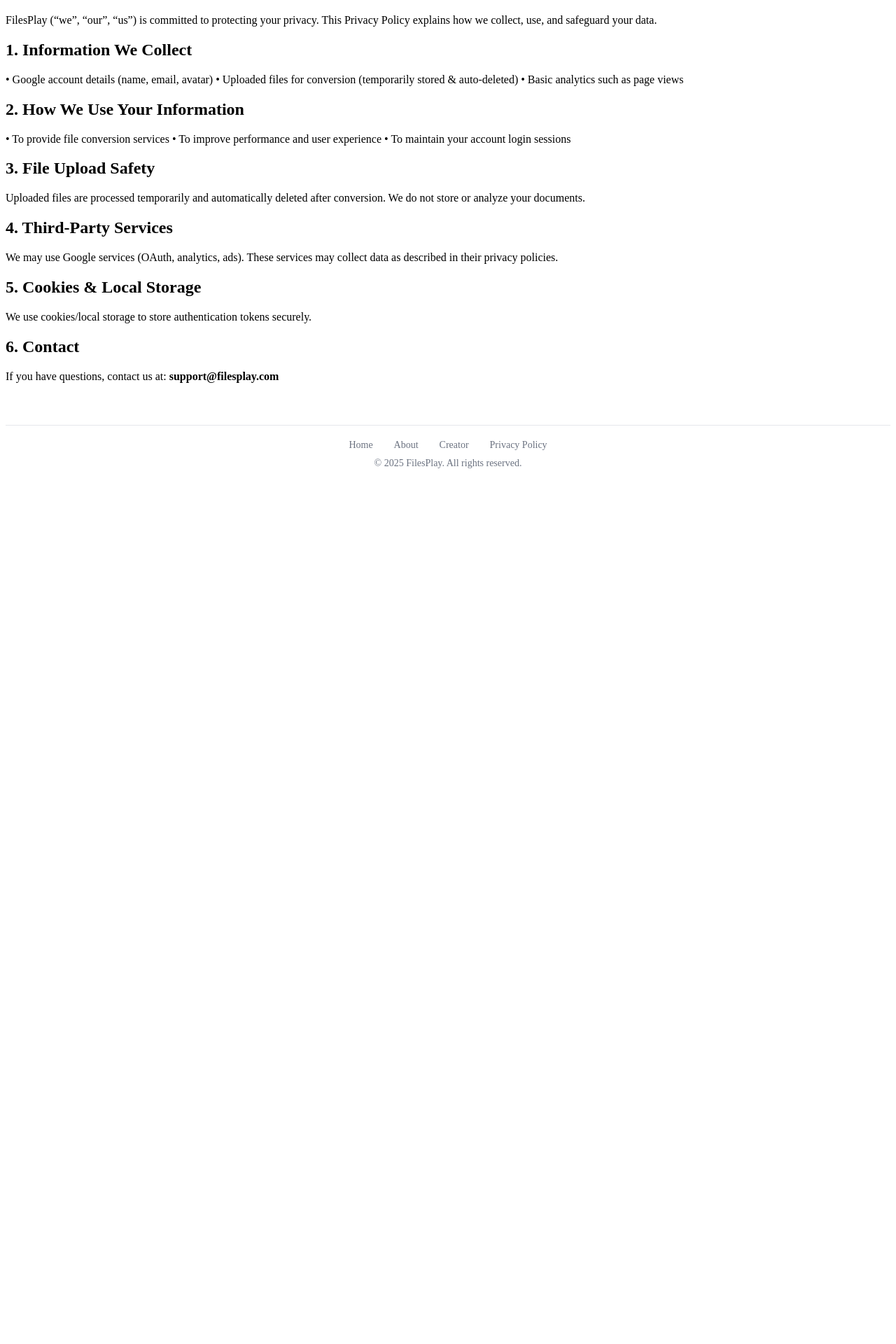
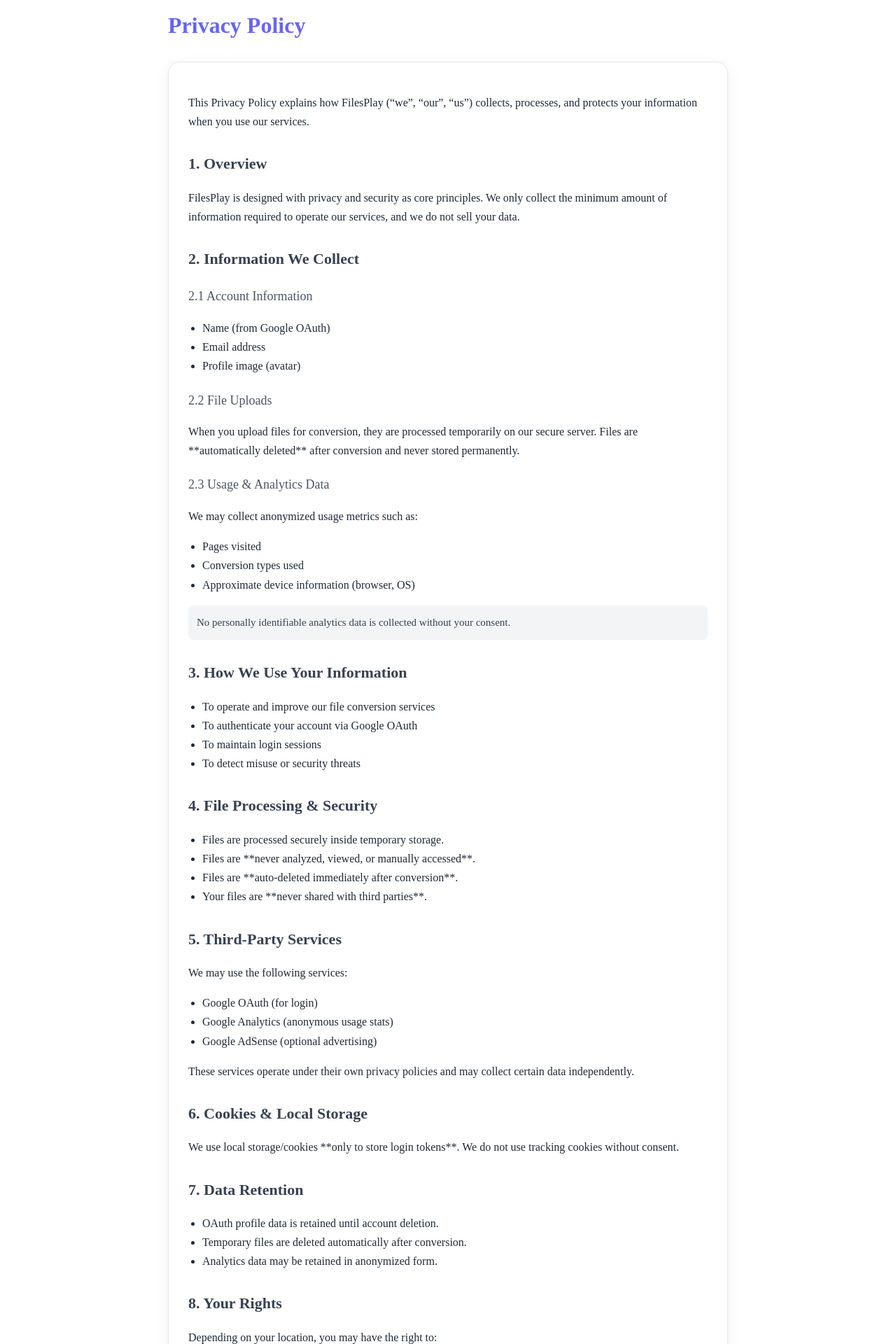
Before and after one commit to borradevendar/filesPlay_frontend, a React app: page /privacy in a window 1280 px wide. Shown: the part 60-1980 px from the top of the page at 70% size. Before the commit the page ends 800 px from the top, so only its background shows below. Built offline with nearby package versions, Linux system fonts and the light colour scheme; no server answers; the HTML template or start-up script is replaced by a standard one.

Commit message:
added privacy policy

```diff
--- a/src/pages/About.tsx
+++ b/src/pages/About.tsx
@@ -1,27 +1,67 @@
-// src/pages/About.tsx
 export default function About() {
   return (
-    <div className="p-8 max-w-3xl mx-auto text-gray-800">
-      <h1 className="text-3xl font-bold mb-4">About FilesPlay</h1>
+    <div
+      style={{
+        maxWidth: "720px",
+        margin: "0 auto",
+        padding: "40px 24px",
+        color: "#1F2937",
+        lineHeight: 1.7,
+      }}
+    >
+      {/* Header */}
+      <h1
+        style={{
+          fontSize: "32px",
+          fontWeight: 700,
+          marginBottom: "16px",
+          background: "linear-gradient(to right, #2563EB, #3B82F6)",
+          WebkitBackgroundClip: "text",
+          color: "transparent",
+        }}
+      >
+        About FilesPlay
+      </h1>
 
-      <p className="mb-4">
-        FilesPlay is a modern, fast and free file-conversion platform built to help
-        users quickly convert documents with maximum privacy and simplicity.
-      </p>
+      {/* Description Card */}
+      <div
+        style={{
+          background: "white",
+          padding: "24px",
+          borderRadius: "16px",
+          boxShadow: "0 4px 20px rgba(0,0,0,0.06)",
+          border: "1px solid #E5E7EB",
+        }}
+      >
+        <p style={{ marginBottom: "16px", fontSize: "16px" }}>
+          <strong>FilesPlay</strong> is a modern, fast, and free file conversion tool
+          designed to make your workflow simple and stress-free. Upload a file,
+          hit convert, download — that’s it.
+        </p>
 
-      <p className="mb-4">
-        We believe tools shouldn't be locked behind paywalls or intrusive ads.
-        Our goal is to provide a clean and accessible experience for everyone.
-      </p>
+        <p style={{ marginBottom: "16px", fontSize: "16px" }}>
+          We believe essential tools should be open, accessible, and reliable —
+          without paywalls, or complicated interfaces.
+        </p>
 
-      <p className="mb-4">
-        Currently, FilesPlay supports converting Word documents to PDF, with many
-        more file formats planned for the future.
-      </p>
+        <p style={{ marginBottom: "16px", fontSize: "16px" }}>
+          Today, FilesPlay supports converting <strong>Word → PDF</strong>.
+          In upcoming releases, we plan to add more document and media formats.
+        </p>
 
-      <p className="mt-6 font-semibold">
-        Thank you for using FilesPlay!
-      </p>
+        <p
+          style={{
+            marginTop: "24px",
+            fontWeight: 600,
+            fontSize: "17px",
+            color: "#374151",
+          }}
+        >
+          Thank you for using FilesPlay ❤️
+          <br />
+          We’re just getting started.
+        </p>
+      </div>
     </div>
   );
 }
--- a/src/pages/Dashboard.tsx
+++ b/src/pages/Dashboard.tsx
@@ -69,7 +69,7 @@
   return (
     <div
       style={{
-        minHeight: "100vh",
+        minHeight: "70vh",
         background: "#f7f9fc",
         padding: "40px 20px",
         display: "flex",
--- a/src/pages/PrivacyPolicy.tsx
+++ b/src/pages/PrivacyPolicy.tsx
@@ -1,48 +1,196 @@
-// src/pages/PrivacyPolicy.tsx
 export default function PrivacyPolicy() {
   return (
-    <div className="p-8 max-w-3xl mx-auto text-gray-800">
-      <h1 className="text-3xl font-bold mb-4">Privacy Policy</h1>
-      <p className="mb-4">
-        FilesPlay (“we”, “our”, “us”) is committed to protecting your privacy.
-        This Privacy Policy explains how we collect, use, and safeguard your data.
+    <div
+      style={{
+        maxWidth: "800px",
+        margin: "0 auto",
+        padding: "40px 24px",
+        color: "#1F2937",
+        lineHeight: 1.7,
+      }}
+    >
+      {/* Title */}
+      <h1
+        style={{
+          fontSize: "32px",
+          fontWeight: 700,
+          marginBottom: "24px",
+          background: "linear-gradient(to right, #6366F1, #8B5CF6)",
+          WebkitBackgroundClip: "text",
+          color: "transparent",
+        }}
+      >
+        Privacy Policy
+      </h1>
+
+      {/* Card */}
+      <div
+        style={{
+          background: "white",
+          padding: "28px",
+          borderRadius: "16px",
+          boxShadow: "0 4px 20px rgba(0,0,0,0.06)",
+          border: "1px solid #E5E7EB",
+        }}
+      >
+        <p style={p}>
+          This Privacy Policy explains how FilesPlay (“we”, “our”, “us”) collects,
+          processes, and protects your information when you use our services.
         </p>
 
-      <h2 className="text-xl font-semibold mt-6">1. Information We Collect</h2>
-      <p>
-        • Google account details (name, email, avatar)
-        • Uploaded files for conversion (temporarily stored & auto-deleted)
-        • Basic analytics such as page views
+        {/* Section 1 */}
+        <h2 style={title}>1. Overview</h2>
+        <p style={p}>
+          FilesPlay is designed with privacy and security as core principles. We only
+          collect the minimum amount of information required to operate our services,
+          and we do not sell your data.
         </p>
 
-      <h2 className="text-xl font-semibold mt-6">2. How We Use Your Information</h2>
-      <p>
-        • To provide file conversion services
-        • To improve performance and user experience
-        • To maintain your account login sessions
+        {/* Section 2 */}
+        <h2 style={title}>2. Information We Collect</h2>
+
+        <h3 style={sub}>2.1 Account Information</h3>
+        <ul style={ul}>
+          <li>Name (from Google OAuth)</li>
+          <li>Email address</li>
+          <li>Profile image (avatar)</li>
+        </ul>
+
+        <h3 style={sub}>2.2 File Uploads</h3>
+        <p style={p}>
+          When you upload files for conversion, they are processed temporarily on our
+          secure server. Files are **automatically deleted** after conversion and never
+          stored permanently.
         </p>
 
-      <h2 className="text-xl font-semibold mt-6">3. File Upload Safety</h2>
-      <p>
-        Uploaded files are processed temporarily and automatically deleted after conversion.
-        We do not store or analyze your documents.
+        <h3 style={sub}>2.3 Usage & Analytics Data</h3>
+        <p style={p}>We may collect anonymized usage metrics such as:</p>
+        <ul style={ul}>
+          <li>Pages visited</li>
+          <li>Conversion types used</li>
+          <li>Approximate device information (browser, OS)</li>
+        </ul>
+
+        <p style={note}>
+          No personally identifiable analytics data is collected without your consent.
         </p>
 
-      <h2 className="text-xl font-semibold mt-6">4. Third-Party Services</h2>
-      <p>
-        We may use Google services (OAuth, analytics, ads).
-        These services may collect data as described in their privacy policies.
+        {/* Section 3 */}
+        <h2 style={title}>3. How We Use Your Information</h2>
+        <ul style={ul}>
+          <li>To operate and improve our file conversion services</li>
+          <li>To authenticate your account via Google OAuth</li>
+          <li>To maintain login sessions</li>
+          <li>To detect misuse or security threats</li>
+        </ul>
+
+        {/* Section 4 */}
+        <h2 style={title}>4. File Processing & Security</h2>
+        <ul style={ul}>
+          <li>Files are processed securely inside temporary storage.</li>
+          <li>Files are **never analyzed, viewed, or manually accessed**.</li>
+          <li>Files are **auto-deleted immediately after conversion**.</li>
+          <li>Your files are **never shared with third parties**.</li>
+        </ul>
+
+        {/* Section 5 */}
+        <h2 style={title}>5. Third-Party Services</h2>
+        <p style={p}>We may use the following services:</p>
+        <ul style={ul}>
+          <li>Google OAuth (for login)</li>
+          <li>Google Analytics (anonymous usage stats)</li>
+          <li>Google AdSense (optional advertising)</li>
+        </ul>
+        <p style={p}>
+          These services operate under their own privacy policies and may collect
+          certain data independently.
         </p>
 
-      <h2 className="text-xl font-semibold mt-6">5. Cookies & Local Storage</h2>
-      <p>
-        We use cookies/local storage to store authentication tokens securely.
+        {/* Section 6 */}
+        <h2 style={title}>6. Cookies & Local Storage</h2>
+        <p style={p}>
+          We use local storage/cookies **only to store login tokens**.
+          We do not use tracking cookies without consent.
         </p>
 
-      <h2 className="text-xl font-semibold mt-6">6. Contact</h2>
-      <p>
-        If you have questions, contact us at: <strong>support@filesplay.com</strong>
+        {/* Section 7 */}
+        <h2 style={title}>7. Data Retention</h2>
+        <ul style={ul}>
+          <li>OAuth profile data is retained until account deletion.</li>
+          <li>Temporary files are deleted automatically after conversion.</li>
+          <li>Analytics data may be retained in anonymized form.</li>
+        </ul>
+
+        {/* Section 8 */}
+        <h2 style={title}>8. Your Rights</h2>
+        <p style={p}>Depending on your location, you may have the right to:</p>
+        <ul style={ul}>
+          <li>Request deletion of your account</li>
+          <li>Request deletion of stored login data</li>
+          <li>Opt out of analytics and ads</li>
+        </ul>
+
+        {/* Section 9 */}
+        <h2 style={title}>9. Children's Privacy</h2>
+        <p style={p}>
+          FilesPlay does not knowingly collect information from individuals under 13
+          years of age.
         </p>
+
+        {/* Section 10 */}
+        <h2 style={title}>10. Updates to This Policy</h2>
+        <p style={p}>
+          This Privacy Policy may be updated to reflect changes in our services or
+          legal obligations. Updates will be posted on this page.
+        </p>
+
+        {/* Section 11 */}
+        <h2 style={title}>11. Contact</h2>
+        <p style={p}>
+          For questions, please contact us at:
+          <br />
+          <strong>filesplay.contact@gmail.com</strong>
+        </p>
+      </div>
     </div>
   );
 }
+
+/* Shared Inline Styles */
+
+const title = {
+  fontSize: "22px",
+  fontWeight: 600,
+  marginTop: "28px",
+  marginBottom: "12px",
+  color: "#374151",
+};
+
+const sub = {
+  fontSize: "18px",
+  fontWeight: 500,
+  marginTop: "20px",
+  marginBottom: "8px",
+  color: "#4B5563",
+};
+
+const p: React.CSSProperties = {
+  marginBottom: "16px",
+  fontSize: "16px",
+};
+
+const ul: React.CSSProperties = {
+  paddingLeft: "20px",
+  marginBottom: "16px",
+  fontSize: "16px",
+  listStyle: "disc",
+};
+
+const note: React.CSSProperties = {
+  background: "#F3F4F6",
+  padding: "12px",
+  borderRadius: "8px",
+  fontSize: "15px",
+  marginBottom: "16px",
+  color: "#374151",
+};
--- a/src/pages/components/Footer.tsx
+++ b/src/pages/components/Footer.tsx
@@ -2,12 +2,11 @@
   return (
     <footer
       style={{
-        marginTop: "60px",
+        marginTop: "20px",
         padding: "20px 0",
         textAlign: "center",
         fontSize: "14px",
         color: "#6B7280", // gray-500
-        borderTop: "1px solid #E5E7EB",
         background: "white",
       }}
     >
```
Also changed, not shown: src/pages/Creators.tsx (+69 -16 lines). Lines whose indentation alone changed are shown as unchanged.
